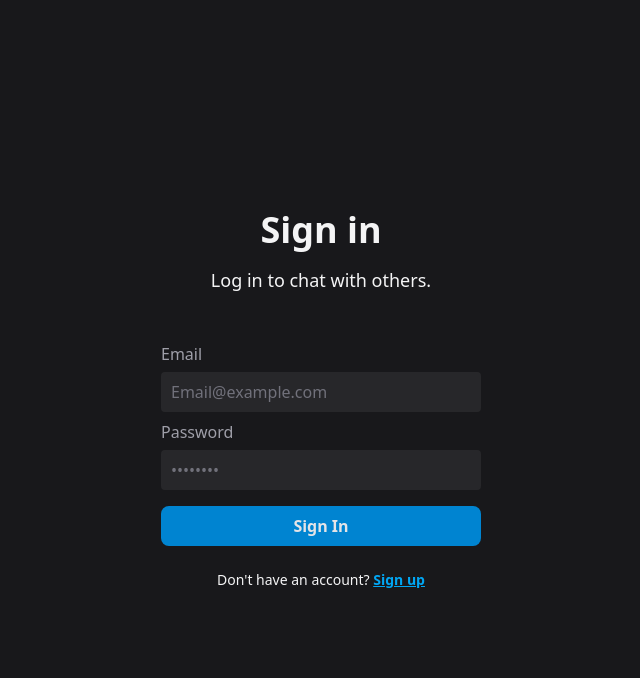
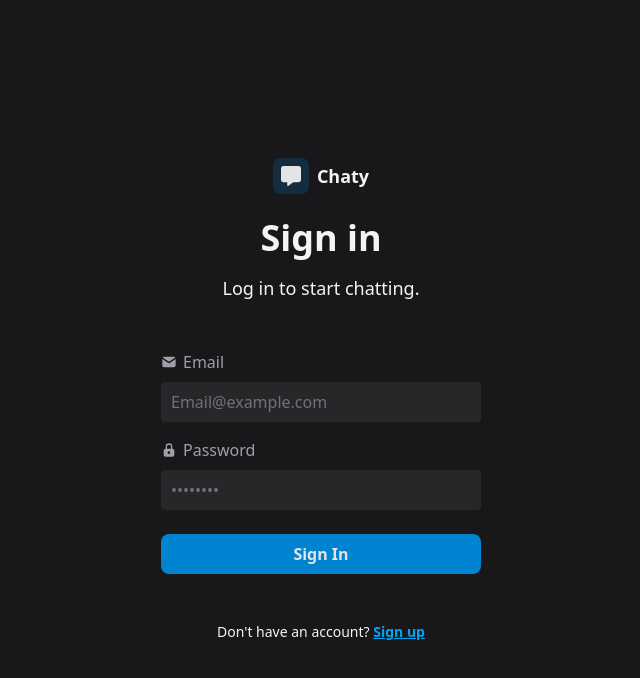
Before and after one commit to flowz0/chat-app, a React (Vite) app in the folder frontend/: page /login in a window 1280 px wide. Shown: the top 678 px of the page, without its empty margins (319-959 px from the left). Built offline with nearby package versions, Linux system fonts and the light colour scheme; no server answers.

Commit message:
Update icons & input attributes

```diff
--- a/frontend/src/components/Navbar.jsx
+++ b/frontend/src/components/Navbar.jsx
@@ -1,14 +1,14 @@
 import { useAuthStore } from "../store/useAuthStore"
 import { Link } from "react-router-dom";
-import { FaMessage, FaUser, } from "react-icons/fa6";
-import { RiLogoutBoxRLine } from "react-icons/ri";
+import { TbLogout, TbUserFilled } from "react-icons/tb";
+import { FaMessage } from "react-icons/fa6";
 
 const Navbar = () => {
   const { logout, authUser } = useAuthStore();
 
   return authUser && (
     <nav className="bg-zinc-900/80 border-b border-zinc-700 fixed w-full top-0 z-40 backdrop-blur-lg">
-      <div className="mx-auto px-4 h-16 flex justify-between items-center">
+      <div className="mx-auto px-6 h-16 flex justify-between items-center">
         <div className="flex items-center justify-between h-full">
           <Link to="/" className="flex items-center gap-x-2 hover:opacity-80 transition-all">
             <div className="size-9 rounded-lg bg-sky-600/20 flex items-center justify-center">
@@ -20,11 +20,11 @@ const Navbar = () => {
 
         <div className="flex gap-4">
           <Link to="/profile" className="flex items-center gap-1.5 cursor-pointer hover:opacity-80">
-            <FaUser className="size-5" />
+            <TbUserFilled className="size-5" />
             <span className="hidden sm:block">Profile</span>
           </Link>
-          <button className="flex gap-1.5 items-center cursor-pointer hover:opacity-80" onClick={logout}>
-            <RiLogoutBoxRLine className="size-5" />
+          <button className="flex items-center gap-1.5 cursor-pointer hover:opacity-80" onClick={logout}>
+            <TbLogout className="size-5" />
             <span className="hidden sm:block">Logout</span>
           </button>
         </div>
--- a/frontend/src/pages/LoginPage.jsx
+++ b/frontend/src/pages/LoginPage.jsx
@@ -1,7 +1,8 @@
 import { useState } from "react";
 import { useAuthStore } from "../store/useAuthStore";
 import { Link } from "react-router-dom";
-import { FaRegEye, FaRegEyeSlash } from "react-icons/fa6";
+import { FaMessage, FaRegEye, FaRegEyeSlash } from "react-icons/fa6";
+import { TbLockFilled, TbMailFilled } from "react-icons/tb";
 
 const LoginPage = () => {
   const [showPassword, setShowPassword] = useState(false);
@@ -20,30 +21,41 @@ const LoginPage = () => {
   return (
     <div className="min-h-screen flex justify-center items-center p-6 sm:p-10">
       <div className="w-80">
-        <h1 className="text-3xl font-bold text-center sm:text-4xl">Sign in</h1>
-        <p className="mt-4 text-center sm:text-lg">Log in to chat with others.</p>
-        <form onSubmit={handleSubmit} className="mt-12 flex flex-col gap-y-2">
+        <div className="flex justify-center">
+          <div className="flex items-center gap-x-2">
+            <div className="size-9 rounded-lg bg-sky-600/20 flex items-center justify-center">
+              <FaMessage className="w-5 h-5 text-zinc-200" />
+            </div>
+            <h1 className="text-lg font-bold">Chaty</h1>
+          </div>
+        </div>
+        <h1 className="mt-6 text-3xl font-bold text-center sm:text-4xl">Sign in</h1>
+        <p className="mt-4 text-center sm:text-lg">Log in to start chatting.</p>
+        <form onSubmit={handleSubmit} className="mt-12 flex flex-col gap-y-4">
           <div className="flex flex-col w-full">
-            <label htmlFor="email" className="text-zinc-400">Email</label>
+
+            <label htmlFor="email" className="text-zinc-400 flex items-center gap-x-1.5"><TbMailFilled /> Email</label>
             <input
               type="text"
               id="email"
               placeholder="Email@example.com"
-              className="mt-1.5 py-2 px-2.5 rounded bg-zinc-800 text-zinc-300  placeholder:text-zinc-500 focus:outline-2 focus:outline-zinc-500 active:outline-zinc-500"
+              className="mt-2 py-2 px-2.5 rounded bg-zinc-800 text-zinc-300  placeholder:text-zinc-500 focus:outline-2 focus:outline-zinc-500 active:outline-zinc-500"
               value={formData.email}
               onChange={(e) => setFormData({ ...formData, email: e.target.value })}
+              autoComplete="email"
             />
           </div>
           <div className="flex flex-col w-full">
-            <label htmlFor="password" className="text-zinc-400">Password</label>
+            <label htmlFor="password" className="text-zinc-400 flex items-center gap-x-1.5"><TbLockFilled /> Password</label>
             <div className="relative">
               <input
                 type={showPassword ? "text" : "password"}
                 id="password"
                 placeholder="••••••••"
-                className="w-full mt-1.5 py-2 px-2.5 pr-10 rounded bg-zinc-800 text-zinc-300  placeholder:text-zinc-500 focus:outline-2 focus:outline-zinc-500 active:outline-zinc-500"
+                className="w-full mt-2 py-2 px-2.5 pr-10 rounded bg-zinc-800 text-zinc-300  placeholder:text-zinc-500 focus:outline-2 focus:outline-zinc-500 active:outline-zinc-500"
                 value={formData.password}
                 onChange={(e) => setFormData({ ...formData, password: e.target.value })}
+                autoComplete="password"
               />
               {formData.password && (
                 <button
@@ -74,7 +86,7 @@ const LoginPage = () => {
             )}
           </button>
         </form>
-        <p className="mt-6 text-center text-sm">
+        <p className="mt-12 text-center text-sm">
           Don&apos;t have an account?{" "}
           <Link to="/signup" className="font-semibold underline text-sky-500 hover:text-sky-600">
             Sign up
--- a/frontend/src/pages/SignUpPage.jsx
+++ b/frontend/src/pages/SignUpPage.jsx
@@ -1,7 +1,8 @@
 import { useState } from "react"
 import { useAuthStore } from "../store/useAuthStore";
 
-import { FaRegEye, FaRegEyeSlash } from "react-icons/fa6";
+import { FaMessage, FaRegEye, FaRegEyeSlash } from "react-icons/fa6";
+import { TbUserFilled, TbMailFilled, TbLockFilled } from "react-icons/tb";
 import { Link } from "react-router-dom";
 import toast from "react-hot-toast";
 
@@ -36,11 +37,20 @@ const SignUpPage = () => {
   return (
     <div className="min-h-screen flex justify-center items-center p-6 sm:p-10">
       <div className="w-80">
-        <h1 className="text-3xl font-bold text-center sm:text-4xl">Sign up</h1>
+        <div className="flex justify-center">
+          <div className="flex items-center gap-x-2">
+            <div className="size-9 rounded-lg bg-sky-600/20 flex items-center justify-center">
+              <FaMessage className="w-5 h-5 text-zinc-200" />
+            </div>
+            <h1 className="text-lg font-bold">Chaty</h1>
+          </div>
+        </div>
+        <h1 className="mt-6 text-3xl font-bold text-center sm:text-4xl">Sign up</h1>
         <p className="mt-4 text-center sm:text-lg">Create an account to get started.</p>
-        <form onSubmit={handleSubmit} className="mt-12 flex flex-col gap-y-2">
+        <form onSubmit={handleSubmit} className="mt-12 flex flex-col gap-y-4">
           <div className="flex flex-col w-full">
-            <label htmlFor="fullName" className="text-zinc-400">Full Name</label>
+
+            <label htmlFor="fullName" className="text-zinc-400 flex items-center gap-x-1.5"><TbUserFilled /> Full Name</label>
             <input
               type="text"
               id="fullName"
@@ -48,10 +58,11 @@ const SignUpPage = () => {
               className="mt-1.5 py-2 px-2.5 rounded bg-zinc-800 text-zinc-300  placeholder:text-zinc-500 focus:outline-2 focus:outline-zinc-500 active:outline-zinc-500"
               value={formData.fullName}
               onChange={(e) => setFormData({ ...formData, fullName: e.target.value })}
+              autoComplete="off"
             />
           </div>
           <div className="flex flex-col w-full">
-            <label htmlFor="email" className="text-zinc-400">Email</label>
+            <label htmlFor="email" className="text-zinc-400 flex items-center gap-x-1.5"><TbMailFilled /> Email</label>
             <input
               type="text"
               id="email"
@@ -59,10 +70,11 @@ const SignUpPage = () => {
               className="mt-1.5 py-2 px-2.5 rounded bg-zinc-800 text-zinc-300  placeholder:text-zinc-500 focus:outline-2 focus:outline-zinc-500 active:outline-zinc-500"
               value={formData.email}
               onChange={(e) => setFormData({ ...formData, email: e.target.value })}
+              autoComplete="off"
             />
           </div>
           <div className="flex flex-col w-full">
-            <label htmlFor="password" className="text-zinc-400">Password</label>
+            <label htmlFor="password" className="text-zinc-400 flex items-center gap-x-1.5"><TbLockFilled /> Password</label>
             <div className="relative">
               <input
                 type={showPassword ? "text" : "password"}
@@ -71,6 +83,7 @@ const SignUpPage = () => {
                 className="w-full mt-1.5 py-2 px-2.5 pr-10 rounded bg-zinc-800 text-zinc-300  placeholder:text-zinc-500 focus:outline-2 focus:outline-zinc-500 active:outline-zinc-500"
                 value={formData.password}
                 onChange={(e) => setFormData({ ...formData, password: e.target.value })}
+                autoComplete="off"
               />
               {formData.password && (
                 <button
@@ -101,7 +114,7 @@ const SignUpPage = () => {
             )}
           </button>
         </form>
-        <p className="mt-6 text-center text-sm">
+        <p className="mt-12 text-center text-sm">
           Already have an account?{" "}
           <Link to="/login" className="font-semibold underline text-sky-500 hover:text-sky-600">
             Sign in
```
